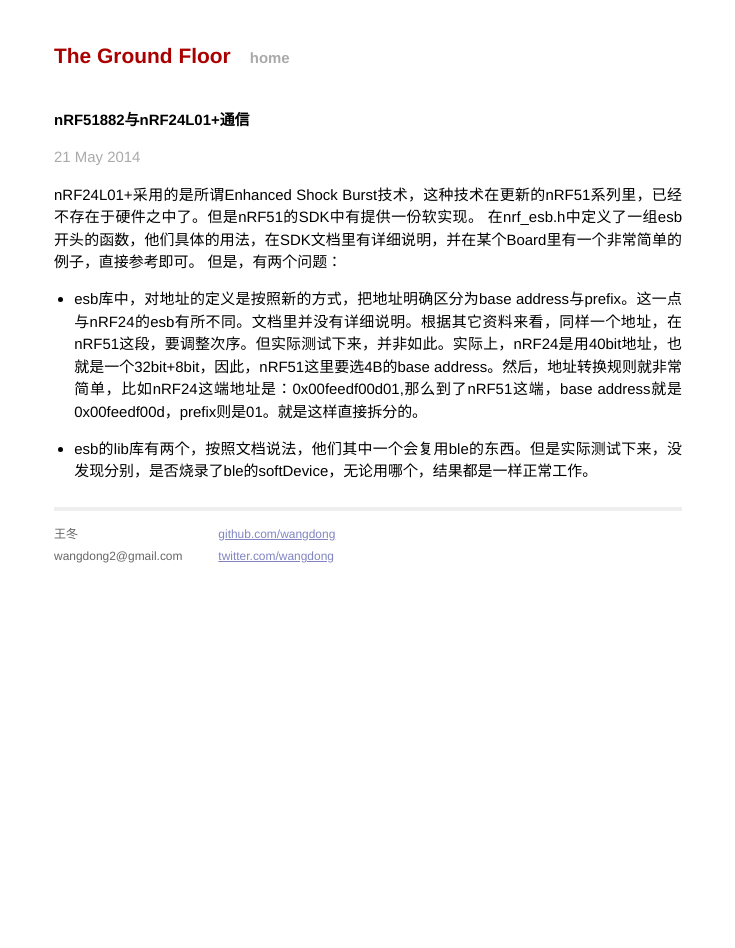
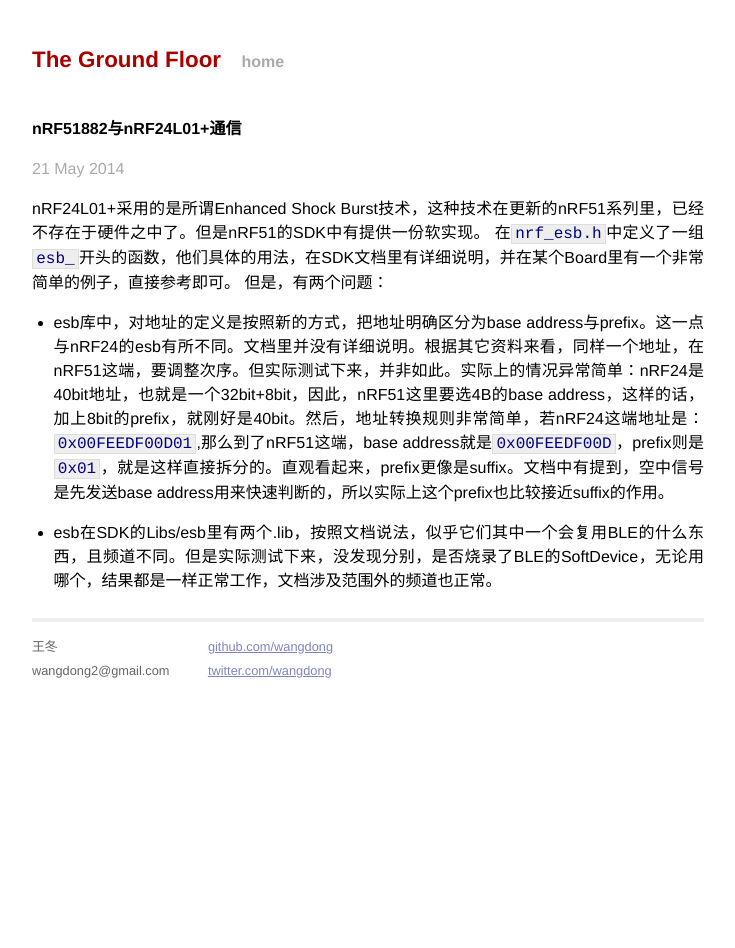
Before and after one commit to wangdong/wangdong.github.io, a Jekyll site: the page built from _posts/2014-05-21-nrf51822-talk-to-nrf24l01+.markdown, in a window 1280 px wide. Shown: the whole page, without its empty margins (272-1007 px from the left). Built offline with Jekyll 4.4.1, drawn with Linux system fonts in a browser that asks for light colours; some web fonts are replaced; Markdown is read by kramdown in place of the engine named in the settings.

Commit message:
my-fist-post

```diff
--- a/_posts/2014-05-21-nrf51822-talk-to-nrf24l01+.markdown
+++ b/_posts/2014-05-21-nrf51822-talk-to-nrf24l01+.markdown
@@ -6,9 +6,9 @@ categories: jekyll update
 ---
 
 nRF24L01+采用的是所谓Enhanced Shock Burst技术，这种技术在更新的nRF51系列里，已经不存在于硬件之中了。但是nRF51的SDK中有提供一份软实现。
-在nrf_esb.h中定义了一组esb开头的函数，他们具体的用法，在SDK文档里有详细说明，并在某个Board里有一个非常简单的例子，直接参考即可。
+在`nrf_esb.h`中定义了一组`esb_`开头的函数，他们具体的用法，在SDK文档里有详细说明，并在某个Board里有一个非常简单的例子，直接参考即可。
 但是，有两个问题：
 
- - esb库中，对地址的定义是按照新的方式，把地址明确区分为base address与prefix。这一点与nRF24的esb有所不同。文档里并没有详细说明。根据其它资料来看，同样一个地址，在nRF51这段，要调整次序。但实际测试下来，并非如此。实际上，nRF24是用40bit地址，也就是一个32bit+8bit，因此，nRF51这里要选4B的base address。然后，地址转换规则就非常简单，比如nRF24这端地址是：0x00feedf00d01,那么到了nRF51这端，base address就是0x00feedf00d，prefix则是01。就是这样直接拆分的。
+ - esb库中，对地址的定义是按照新的方式，把地址明确区分为base address与prefix。这一点与nRF24的esb有所不同。文档里并没有详细说明。根据其它资料来看，同样一个地址，在nRF51这端，要调整次序。但实际测试下来，并非如此。实际上的情况异常简单：nRF24是40bit地址，也就是一个32bit+8bit，因此，nRF51这里要选4B的base address，这样的话，加上8bit的prefix，就刚好是40bit。然后，地址转换规则非常简单，若nRF24这端地址是：`0x00FEEDF00D01`,那么到了nRF51这端，base address就是`0x00FEEDF00D`，prefix则是`0x01`，就是这样直接拆分的。直观看起来，prefix更像是suffix。文档中有提到，空中信号是先发送base address用来快速判断的，所以实际上这个prefix也比较接近suffix的作用。
 
- - esb的lib库有两个，按照文档说法，他们其中一个会复用ble的东西。但是实际测试下来，没发现分别，是否烧录了ble的softDevice，无论用哪个，结果都是一样正常工作。
+ - esb在SDK的Libs/esb里有两个.lib，按照文档说法，似乎它们其中一个会复用BLE的什么东西，且频道不同。但是实际测试下来，没发现分别，是否烧录了BLE的SoftDevice，无论用哪个，结果都是一样正常工作，文档涉及范围外的频道也正常。
--- a/css/main.css
+++ b/css/main.css
@@ -15,8 +15,8 @@ html, body { height: 100%; }
 
 body {
   background-color: #FFF;
-  font: 13.34px "PT Mono", Helvetica, Arial, sans-serif;
-  font-size: small;
+  font-family: "PT Mono", Helvetica, Arial, sans-serif;
+  font-size: 1em;
   text-align: center;
 }
 
@@ -57,7 +57,6 @@ a:visited { color: #a0a; }
 /*****************************************************************************/
 
 .site {
-  font-size: 115%;
   text-align: justify;
   width: 42em;
   margin: 3em auto 2em;
@@ -131,9 +130,9 @@ a:visited { color: #a0a; }
 
 /* standard */
 .post pre {
-  border: 1px solid #ddd;
-  background-color: #eef;
-  padding: 0 .4em;
+  font-family: Courier, monospace;
+  background-color: #eee;
+  padding: 0 .2em;
 }
 
 .post ul, .post ol {
@@ -141,8 +140,10 @@ a:visited { color: #a0a; }
 }
 
 .post code {
+  font-family: Courier, monospace;
+  color: navy;
   border: 1px solid #ddd;
-  background-color: #eef;
+  background-color: #eee;
   padding: 0 .2em;
 }
 
```
